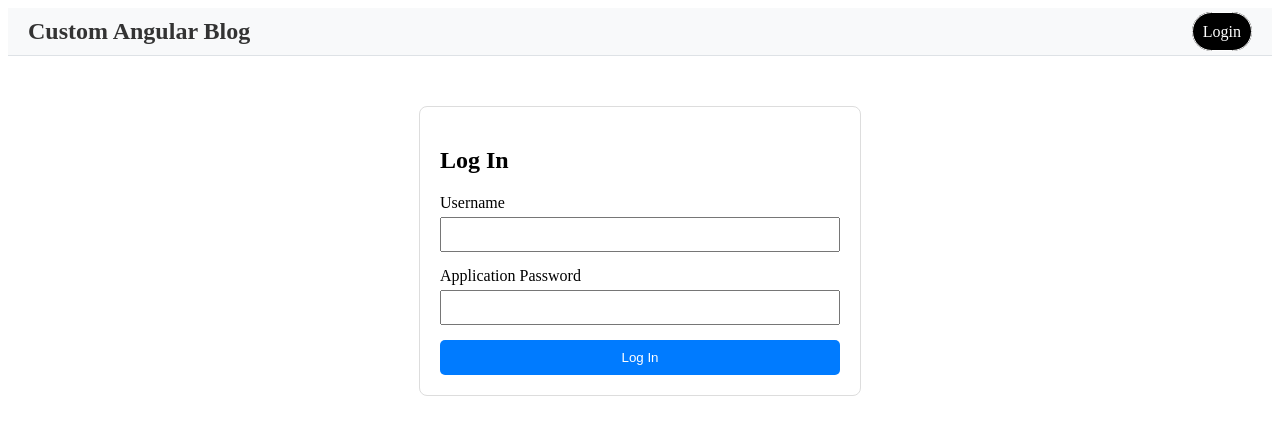
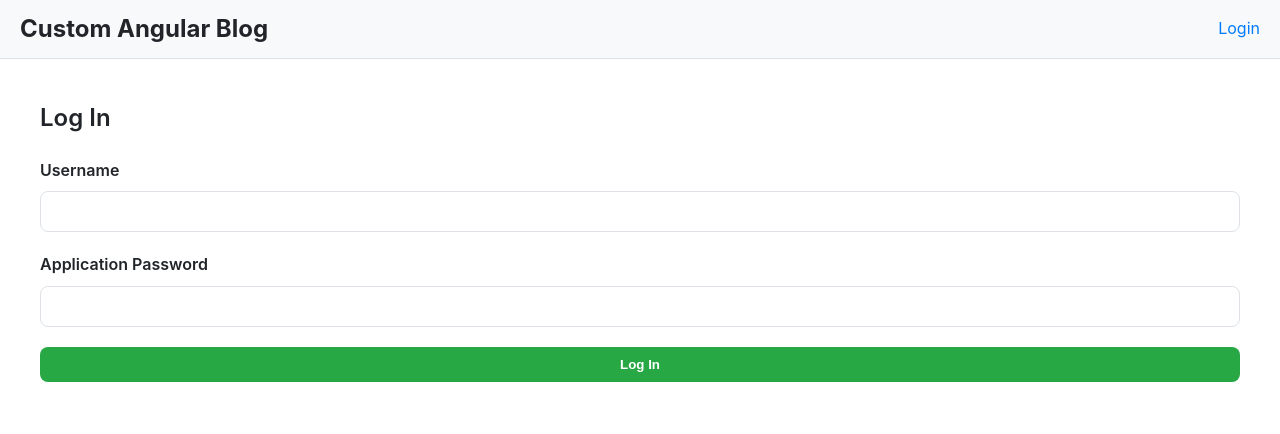
Before and after one commit to KostasSot/angular_posts_api, an Angular app: page /login in a window 1280 px wide. Shown: the top 434 px of the page. Built offline with nearby package versions, Linux system fonts and the light colour scheme.

Commit message:
UI polish

```diff
--- a/src/app/components/create-post/create-post.css
+++ b/src/app/components/create-post/create-post.css
@@ -1,38 +1,82 @@
+/* --- General Form Styles --- */
 .form-container {
-  max-width: 600px;
-  margin: 50px auto;
-  padding: 20px;
-  border: 1px solid #ddd;
-  border-radius: 8px;
+  background-color: white;
+  padding: 30px;
+  border-radius: var(--border-radius);
+  box-shadow: var(--box-shadow);
+  max-width: 700px;
+  margin: 40px auto;
 }
+
 .form-group {
-  margin-bottom: 15px;
+  margin-bottom: 20px;
 }
-label {
+
+.form-group label {
   display: block;
-  margin-bottom: 5px;
+  font-weight: 600;
+  margin-bottom: 8px;
 }
-input, textarea {
+
+input[type="text"],
+input[type="email"],
+input[type="password"],
+textarea,
+select {
   width: 100%;
-  padding: 8px;
+  padding: 12px;
+  border: 1px solid var(--medium-gray);
+  border-radius: var(--border-radius);
   box-sizing: border-box;
+  transition: border-color 0.2s, box-shadow 0.2s;
 }
+
+input[type="text"]:focus,
+input[type="email"]:focus,
+input[type="password"]:focus,
+textarea:focus,
+select:focus {
+  outline: none;
+  border-color: var(--primary-color);
+  box-shadow: 0 0 0 3px rgba(0, 123, 255, 0.25);
+}
+
 button {
+  display: inline-block;
+  padding: 10px 18px;
+  border: none;
+  border-radius: var(--border-radius);
+  font-weight: bold;
+  cursor: pointer;
+  text-align: center;
+  transition: all 0.2s ease-in-out;
   width: 100%;
-  padding: 10px;
-  background-color: #28a745;
+  background-color: var(--success-color);
   color: white;
-  border: none;
-  border-radius: 5px;
-  cursor: pointer;
 }
+
+button:hover {
+  transform: translateY(-2px);
+  box-shadow: 0 6px 20px rgba(0, 0, 0, 0.1);
+}
+
+.success-message, .error-message {
+  padding: 15px;
+  margin-top: 20px;
+  border-radius: var(--border-radius);
+  font-weight: bold;
+}
+
 .success-message {
-  color: green;
-  margin-top: 15px;
+  background-color: #d4edda;
+  color: #155724;
+  border: 1px solid #c3e6cb;
 }
+
 .error-message {
-  color: red;
-  margin-top: 15px;
+  background-color: #f8d7da;
+  color: #721c24;
+  border: 1px solid #f5c6cb;
 }
 
 .redirect-button {
@@ -68,7 +112,7 @@ button {
 }
 
 textarea#content {
-    max-width: 600px;
+    max-width: 100%;
 }
 
 pre {
--- a/src/app/components/create-post/create-post.ts
+++ b/src/app/components/create-post/create-post.ts
@@ -14,7 +14,7 @@ import { forkJoin, switchMap, of, Observable } from 'rxjs';
 @Component({
   selector: 'app-create-post',
   standalone: true,
-  imports: [CommonModule, FormsModule],
+  imports: [CommonModule, FormsModule,RouterLink],
   templateUrl: './create-post.html',
   styleUrls: ['./create-post.css']
 })
--- a/src/app/components/edit-post/edit-post.css
+++ b/src/app/components/edit-post/edit-post.css
@@ -1,38 +1,82 @@
+/* --- General Form Styles --- */
 .form-container {
-  max-width: 600px;
-  margin: 50px auto;
-  padding: 20px;
-  border: 1px solid #ddd;
-  border-radius: 8px;
+  background-color: white;
+  padding: 30px;
+  border-radius: var(--border-radius);
+  box-shadow: var(--box-shadow);
+  max-width: 700px;
+  margin: 40px auto;
 }
+
 .form-group {
-  margin-bottom: 15px;
+  margin-bottom: 20px;
 }
-label {
+
+.form-group label {
   display: block;
-  margin-bottom: 5px;
+  font-weight: 600;
+  margin-bottom: 8px;
 }
-input, textarea {
-  width: 100% !important;
-  padding: 8px;
+
+input[type="text"],
+input[type="email"],
+input[type="password"],
+textarea,
+select {
+  width: 100%;
+  padding: 12px;
+  border: 1px solid var(--medium-gray);
+  border-radius: var(--border-radius);
   box-sizing: border-box;
+  transition: border-color 0.2s, box-shadow 0.2s;
 }
+
+input[type="text"]:focus,
+input[type="email"]:focus,
+input[type="password"]:focus,
+textarea:focus,
+select:focus {
+  outline: none;
+  border-color: var(--primary-color);
+  box-shadow: 0 0 0 3px rgba(0, 123, 255, 0.25);
+}
+
 button {
+  display: inline-block;
+  padding: 10px 18px;
+  border: none;
+  border-radius: var(--border-radius);
+  font-weight: bold;
+  cursor: pointer;
+  text-align: center;
+  transition: all 0.2s ease-in-out;
   width: 100%;
-  padding: 10px;
-  background-color: #28a745;
+  background-color: var(--success-color);
   color: white;
-  border: none;
-  border-radius: 5px;
-  cursor: pointer;
 }
+
+button:hover {
+  transform: translateY(-2px);
+  box-shadow: 0 6px 20px rgba(0, 0, 0, 0.1);
+}
+
+.success-message, .error-message {
+  padding: 15px;
+  margin-top: 20px;
+  border-radius: var(--border-radius);
+  font-weight: bold;
+}
+
 .success-message {
-  color: green;
-  margin-top: 15px;
+  background-color: #d4edda;
+  color: #155724;
+  border: 1px solid #c3e6cb;
 }
+
 .error-message {
-  color: red;
-  margin-top: 15px;
+  background-color: #f8d7da;
+  color: #721c24;
+  border: 1px solid #f5c6cb;
 }
 
 .redirect-button {
--- a/src/app/components/header/header.css
+++ b/src/app/components/header/header.css
@@ -3,38 +3,36 @@
   justify-content: space-between;
   align-items: center;
   padding: 10px 20px;
-  background-color: #f8f9fa;
-  border-bottom: 1px solid #dee2e6;
-  margin-bottom: 20px;
+  background-color: var(--light-gray);
+  border-bottom: 1px solid var(--medium-gray);
 }
+
 .logo a {
   font-weight: bold;
   font-size: 1.5rem;
-  color: #333;
-  text-decoration: none;
+  color: var(--text-color);
 }
+
 .user-info {
   display: flex;
   align-items: center;
   gap: 15px;
 }
+
 .user-info span {
   font-weight: bold;
 }
+
 .user-info button {
-  background-color: #dc3545;
+  background-color: var(--danger-color);
   color: white;
   border: none;
   padding: 8px 12px;
-  border-radius: 5px;
+  border-radius: var(--border-radius);
   cursor: pointer;
+  transition: background-color 0.2s;
 }
 
-.redirect-button {
-    border: 1px solid;
-    border-radius: 50px;
-    padding: 10px 10px;
-    background-color: #000;
-    color: #fff;
-    text-decoration: none;
+.user-info button:hover {
+  background-color: var(--danger-hover);
 }
--- a/src/app/components/login/login.css
+++ b/src/app/components/login/login.css
@@ -1,32 +1,80 @@
-.login-container {
-  max-width: 400px;
-  margin: 50px auto;
-  padding: 20px;
-  border: 1px solid #ddd;
-  border-radius: 8px;
+/* --- General Form Styles --- */
+.form-container {
+  background-color: white;
+  padding: 30px;
+  border-radius: var(--border-radius);
+  box-shadow: var(--box-shadow);
+  max-width: 700px;
+  margin: 40px auto;
 }
+
 .form-group {
-  margin-bottom: 15px;
+  margin-bottom: 20px;
 }
-label {
+
+.form-group label {
   display: block;
-  margin-bottom: 5px;
+  font-weight: 600;
+  margin-bottom: 8px;
 }
-input {
+
+input[type="text"],
+input[type="email"],
+input[type="password"],
+textarea,
+select {
   width: 100%;
-  padding: 8px;
+  padding: 12px;
+  border: 1px solid var(--medium-gray);
+  border-radius: var(--border-radius);
   box-sizing: border-box;
+  transition: border-color 0.2s, box-shadow 0.2s;
 }
+
+input[type="text"]:focus,
+input[type="email"]:focus,
+input[type="password"]:focus,
+textarea:focus,
+select:focus {
+  outline: none;
+  border-color: var(--primary-color);
+  box-shadow: 0 0 0 3px rgba(0, 123, 255, 0.25);
+}
+
 button {
+  display: inline-block;
+  padding: 10px 18px;
+  border: none;
+  border-radius: var(--border-radius);
+  font-weight: bold;
+  cursor: pointer;
+  text-align: center;
+  transition: all 0.2s ease-in-out;
   width: 100%;
-  padding: 10px;
-  background-color: #007bff;
+  background-color: var(--success-color);
   color: white;
-  border: none;
-  border-radius: 5px;
-  cursor: pointer;
 }
+
+button:hover {
+  transform: translateY(-2px);
+  box-shadow: 0 6px 20px rgba(0, 0, 0, 0.1);
+}
+
+.success-message, .error-message {
+  padding: 15px;
+  margin-top: 20px;
+  border-radius: var(--border-radius);
+  font-weight: bold;
+}
+
+.success-message {
+  background-color: #d4edda;
+  color: #155724;
+  border: 1px solid #c3e6cb;
+}
+
 .error-message {
-  color: red;
-  margin-top: 15px;
+  background-color: #f8d7da;
+  color: #721c24;
+  border: 1px solid #f5c6cb;
 }
--- a/src/app/components/register-user/register-user.css
+++ b/src/app/components/register-user/register-user.css
@@ -1,38 +1,82 @@
+/* --- General Form Styles --- */
 .form-container {
-  max-width: 600px;
-  margin: 50px auto;
-  padding: 20px;
-  border: 1px solid #ddd;
-  border-radius: 8px;
+  background-color: white;
+  padding: 30px;
+  border-radius: var(--border-radius);
+  box-shadow: var(--box-shadow);
+  max-width: 700px;
+  margin: 40px auto;
 }
+
 .form-group {
-  margin-bottom: 15px;
+  margin-bottom: 20px;
 }
-label {
+
+.form-group label {
   display: block;
-  margin-bottom: 5px;
+  font-weight: 600;
+  margin-bottom: 8px;
 }
-input, textarea {
+
+input[type="text"],
+input[type="email"],
+input[type="password"],
+textarea,
+select {
   width: 100%;
-  padding: 8px;
+  padding: 12px;
+  border: 1px solid var(--medium-gray);
+  border-radius: var(--border-radius);
   box-sizing: border-box;
+  transition: border-color 0.2s, box-shadow 0.2s;
 }
+
+input[type="text"]:focus,
+input[type="email"]:focus,
+input[type="password"]:focus,
+textarea:focus,
+select:focus {
+  outline: none;
+  border-color: var(--primary-color);
+  box-shadow: 0 0 0 3px rgba(0, 123, 255, 0.25);
+}
+
 button {
+  display: inline-block;
+  padding: 10px 18px;
+  border: none;
+  border-radius: var(--border-radius);
+  font-weight: bold;
+  cursor: pointer;
+  text-align: center;
+  transition: all 0.2s ease-in-out;
   width: 100%;
-  padding: 10px;
-  background-color: #28a745;
+  background-color: var(--success-color);
   color: white;
-  border: none;
-  border-radius: 5px;
-  cursor: pointer;
 }
+
+button:hover {
+  transform: translateY(-2px);
+  box-shadow: 0 6px 20px rgba(0, 0, 0, 0.1);
+}
+
+.success-message, .error-message {
+  padding: 15px;
+  margin-top: 20px;
+  border-radius: var(--border-radius);
+  font-weight: bold;
+}
+
 .success-message {
-  color: green;
-  margin-top: 15px;
+  background-color: #d4edda;
+  color: #155724;
+  border: 1px solid #c3e6cb;
 }
+
 .error-message {
-  color: red;
-  margin-top: 15px;
+  background-color: #f8d7da;
+  color: #721c24;
+  border: 1px solid #f5c6cb;
 }
 
 .redirect-button {
@@ -68,7 +112,7 @@ button {
 }
 
 textarea#content {
-    max-width: 600px;
+    max-width: 100%;
 }
 
 .flex.redirect-btns {
@@ -78,3 +122,16 @@ textarea#content {
     flex-wrap: nowrap;
     flex-direction: row;
 }
+
+.role-select {
+  padding: 10px 20px;
+  border-radius: 50px;
+}
+
+.toggle-password {
+  margin-top: 15px;
+  background-color: transparent;
+  color: black;
+  max-width: 120px;
+  width:100%;
+}
--- a/src/app/components/register-user/register-user.ts
+++ b/src/app/components/register-user/register-user.ts
@@ -25,7 +25,13 @@ export class RegisterUser {
   // NEW: Add a list of available roles
   availableRoles: string[] = ['subscriber', 'contributor', 'author', 'editor'];
 
+  showPassword = false;
+
   constructor(private wordpress: Wordpress) {}
+
+  togglePasswordVisibility(): void {
+    this.showPassword = !this.showPassword;
+  }
 
   onSubmit(): void {
     this.successMessage = '';
--- a/src/app/components/single-post/single-post.css
+++ b/src/app/components/single-post/single-post.css
@@ -71,7 +71,7 @@
 }
 
 textarea#content {
-    max-width: 600px;
+    max-width: 100%;
 }
 
 .buttons {
--- a/src/app/components/single-post/single-post.html
+++ b/src/app/components/single-post/single-post.html
@@ -1,11 +1,12 @@
 <div class="container">
+  <div *ngIf="post" class="post-wrapper">
     <div class="buttons">
       <a class="redirect-button" routerLink="/all-posts">&larr; Back to Posts</a>
       <a class="redirect-button" *ngIf="wordpress.isLoggedIn()" [routerLink]="['/edit-post', post.id]">
           Edit Post
       </a>
     </div>
-  <div *ngIf="post" class="post-content">
+    <div class="post-content">
       <img *ngIf="post._embedded['wp:featuredmedia']"
         [src]="post._embedded['wp:featuredmedia'][0].source_url" alt="Featured Image">
       <h1 [innerHTML]="post.title.rendered"></h1>
@@ -15,3 +16,4 @@
       <div class="content" [innerHTML]="post.content.rendered"></div>
     </div>
   </div>
+</div>
--- a/src/styles.css
+++ b/src/styles.css
@@ -1 +1,46 @@
-/* You can add global styles to this file, and also import other style files */
+/* --- GLOBAL DESIGN SYSTEM & FOUNDATION --- */
+
+/* 1. Base Variables */
+:root {
+  --primary-color: #007bff;
+  --primary-hover: #0056b3;
+  --danger-color: #dc3545;
+  --danger-hover: #c82333;
+  --success-color: #28a745;
+  --light-gray: #f8f9fa;
+  --medium-gray: #dee2e6;
+  --dark-gray: #6c757d;
+  --text-color: #212529;
+  --border-radius: 8px;
+  --box-shadow: 0 4px 15px rgba(0, 0, 0, 0.07);
+}
+
+/* 2. Body and Typography Defaults */
+body {
+  margin: 0;
+  font-family: -apple-system, BlinkMacSystemFont, "Segoe UI", Roboto, "Helvetica Neue", Arial, sans-serif;
+  background-color: #fff;
+  color: var(--text-color);
+  line-height: 1.6;
+}
+
+h1, h2 {
+  font-weight: 600;
+}
+
+a {
+  color: var(--primary-color);
+  text-decoration: none;
+  transition: color 0.2s;
+}
+
+a:hover {
+  color: var(--primary-hover);
+}
+
+/* 3. Main Container Layout */
+.main-container {
+  max-width: 1200px;
+  margin: 0 auto;
+  padding: 20px;
+}
```
Also changed, not shown: src/app/components/register-user/register-user.html (+7 -2 lines). Lines whose indentation alone changed are shown as unchanged.
